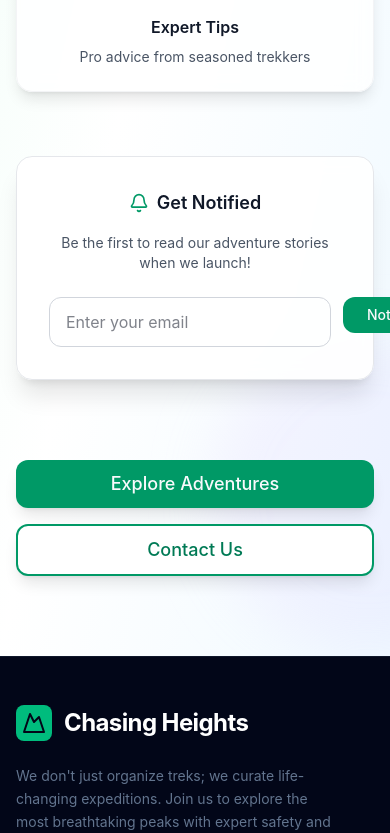
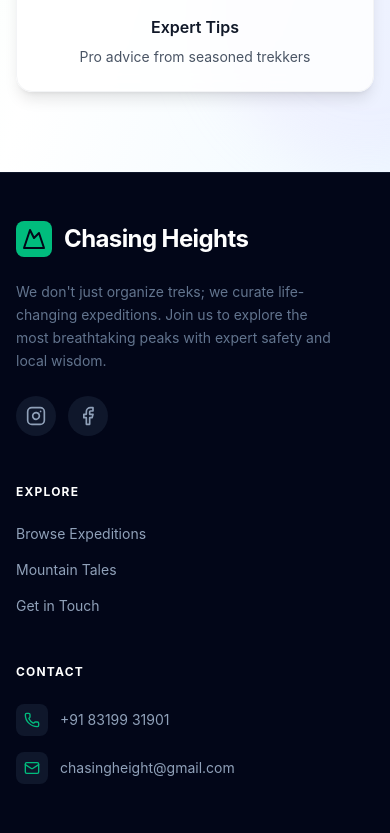
Before and after one commit to yogeshv21/chasingheights, a Next.js app: page /blog in a window 390 px wide. Shown: the part 1163-1996 px from the top of the page. Built offline with nearby package versions, Linux system fonts and the light colour scheme.

Commit message:
fix: improved responsive UI

```diff
--- a/app/(marketing)/blog/page.tsx
+++ b/app/(marketing)/blog/page.tsx
@@ -86,51 +86,7 @@ export default function BlogPage() {
                             </div>
                         </div>
 
-                        {/* Notification Signup */}
-                        <div className="pt-8">
-                            <div className="bg-white/90 backdrop-blur-sm rounded-2xl shadow-xl border border-gray-200 p-8 max-w-md mx-auto">
-                                <div className="flex items-center justify-center gap-2 mb-4">
-                                    <Bell className="w-5 h-5 text-emerald-600" />
-                                    <h3 className="text-lg font-semibold text-gray-900">Get Notified</h3>
-                                </div>
-                                <p className="text-sm text-gray-600 mb-6">
-                                    Be the first to read our adventure stories when we launch!
-                                </p>
-                                <div className="flex gap-3">
-                                    <input
-                                        type="email"
-                                        placeholder="Enter your email"
-                                        className="flex-1 px-4 py-3 rounded-xl border border-gray-300 focus:outline-none focus:ring-2 focus:ring-emerald-500 focus:border-transparent"
-                                    />
-                                    <Button className="bg-emerald-600 hover:bg-emerald-700 px-6 rounded-xl">
-                                        Notify Me
-                                    </Button>
-                                </div>
-                            </div>
-                        </div>
 
-                        {/* CTA Buttons */}
-                        <div className="flex flex-col sm:flex-row gap-4 justify-center pt-12">
-                            <Button
-                                size="lg"
-                                className="bg-emerald-600 hover:bg-emerald-700 text-lg px-8 py-6 rounded-xl shadow-lg hover:shadow-xl transition-all"
-                                asChild
-                            >
-                                <Link href={APP_ROUTES.TREKS}>
-                                    Explore Adventures
-                                </Link>
-                            </Button>
-                            <Button
-                                size="lg"
-                                variant="outline"
-                                className="border-2 border-emerald-600 text-emerald-700 hover:bg-emerald-50 text-lg px-8 py-6 rounded-xl shadow-lg hover:shadow-xl transition-all"
-                                asChild
-                            >
-                                <Link href={APP_ROUTES.CONTACT}>
-                                    Contact Us
-                                </Link>
-                            </Button>
-                        </div>
                     </div>
                 </div>
             </main>
```
